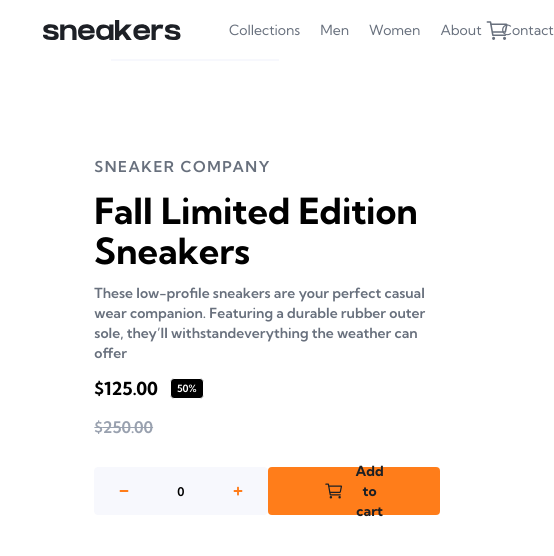
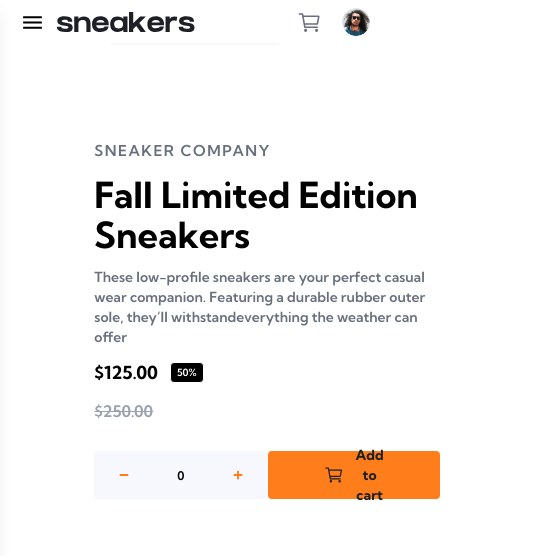
Before and after one commit to poloexe/e-commerce, a React (Vite) app: page / in a window 390 px wide. Shown: the top 556 px of the page, 554 px wide, since content can reach past the window. Built offline with nearby package versions, Linux system fonts and the light colour scheme.

Commit message:
Mobile design: Navbar and mobile menu

```diff
--- a/src/components/NavBar.jsx
+++ b/src/components/NavBar.jsx
@@ -4,37 +4,72 @@ import { IoCartOutline } from "react-icons/io5";
 import logo from "/logo.svg";
 import { CartContext } from "../context/CartContext";
 import { RiDeleteBin6Line } from "react-icons/ri";
+import { IoMdMenu, IoIosClose } from "react-icons/io";
 
 const NavBar = () => {
   const [cartOpen, setCartOpen] = useState(false);
   const { cart, product, deleteFromCart } = useContext(CartContext);
+  const [isMenuOpen, SetIsMenuOpen] = useState(false);
+
+  const navLinks = [
+    { name: "Collections", href: "#" },
+    { name: "Men", href: "#" },
+    { name: "Women", href: "#" },
+    { name: "About", href: "#" },
+    { name: "Contact", href: "#" },
+  ];
 
   return (
     <>
       <div>
-        <nav className="flex justify-between mx-28 py-4 items-center">
+        <nav className="flex justify-between px-5 py-2 md:px-0 md:mx-28 md:py-4 items-center">
           <div className="flex gap-12 justify-center items-center">
-            <img src={logo} alt="logo" />
-            <div className="flex gap-5 justify-center items-center">
-              <a href="" className="text-darkGrayishBlue text-sm">
-                Collections
-              </a>
-              <a href="" className="text-darkGrayishBlue text-sm">
-                Men
-              </a>
-              <a href="" className="text-darkGrayishBlue text-sm">
-                Women
-              </a>
-              <a href="" className="text-darkGrayishBlue text-sm">
-                About
-              </a>
-              <a href="" className="text-darkGrayishBlue text-sm ">
-                Contact
-              </a>
+            <div className="flex md:block items-center gap-3">
+              <IoMdMenu
+                className="block md:hidden"
+                onClick={() => SetIsMenuOpen(!isMenuOpen)}
+                size="25"
+              />
+
+              {/* Mobile Menu */}
+                <div
+                  className={`fixed flex flex-col top-0 left-0 h-full w-64 bg-white shadow-lg transform transition-transform duration-300 ease-in-out z-50 ${
+                    isMenuOpen ? "translate-x-0" : "-translate-x-full"
+                  } `}
+                >
+                  <div className="p-3">
+                    <IoIosClose
+                      size="40"
+                      className="text-darkGrayishBlue"
+                      onClick={() => SetIsMenuOpen(false)}
+                    />
+                  </div>
+                  <div className="flex flex-col gap-4 p-5">
+                    {navLinks.map((link) => (
+                      <a
+                        href={link.href}
+                        className="text-black text-lg font-bold"
+                      >
+                        {link.name}
+                      </a>
+                    ))}
+                  </div>
+                </div>
+
+
+              <img src={logo} alt="logo" />
+            </div>
+
+            <div className="hidden md:flex gap-5 justify-center items-center">
+              {navLinks.map((link) => (
+                <a href={link.href} className="text-darkGrayishBlue text-sm">
+                  {link.name}
+                </a>
+              ))}
             </div>
           </div>
 
-          <div className="flex items-center gap-10">
+          <div className="flex items-center gap-5 md:gap-10">
             <div className="relative">
               <IoCartOutline
                 className="cursor-pointer text-darkGrayishBlue hover:text-veryDarkBlue"
```
Also changed, not shown: src/mobile/MobileMenu.jsx (added).
